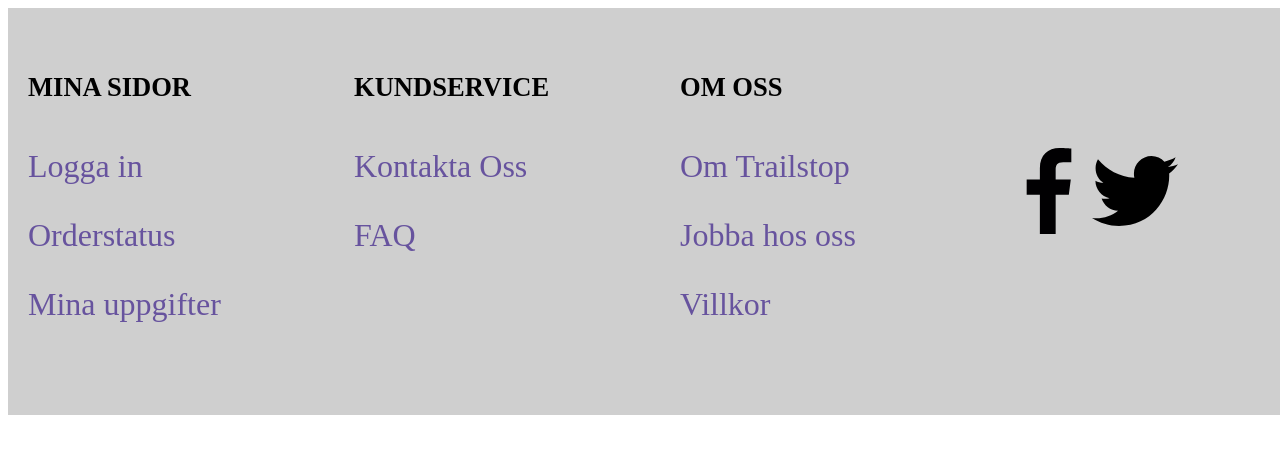
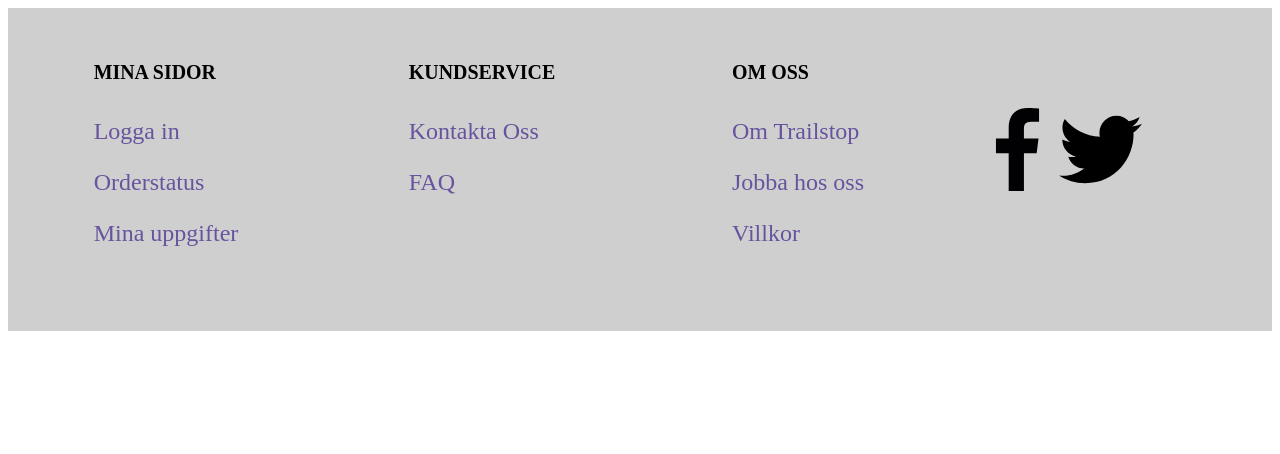
Before and after one commit to brogeby/trailstop, a PHP site: page /parts/footer.php in a window 1280 px wide. Shown: the top 454 px of the page. Run offline with PHP 8.4, Linux system fonts and the light colour scheme.

Commit message:
Refined the CSS for the footer

```diff
--- a/css/footer.css
+++ b/css/footer.css
@@ -1,5 +1,4 @@
 footer {
-    width: 100%;
     height: auto;
     background-color: rgb(207, 207, 207);
     display: grid;
@@ -9,13 +8,10 @@ footer {
     gap: 40px;
 }
 
-footer h5 {
-    text-transform: uppercase;
-}
-
-footer p {
-    color: #67539E;
-}
+footer > * {margin: 0 auto;}
+footer h5 {text-transform: uppercase;}
+footer p {color: #67539E;}
+.social img {width: 30%;}
 
 .social {
     display: flex;
@@ -23,9 +19,6 @@ footer p {
     justify-content: flex-start;
 }
 
-.social img {
-    width: 30%;
-}
 
 @media (min-width: 768px) {
     footer {
@@ -35,6 +28,6 @@ footer p {
 
 @media (min-width: 1200px) {
     footer {
-        font-size: 2em;
+        font-size: 1.5em;
     }
 }
```
